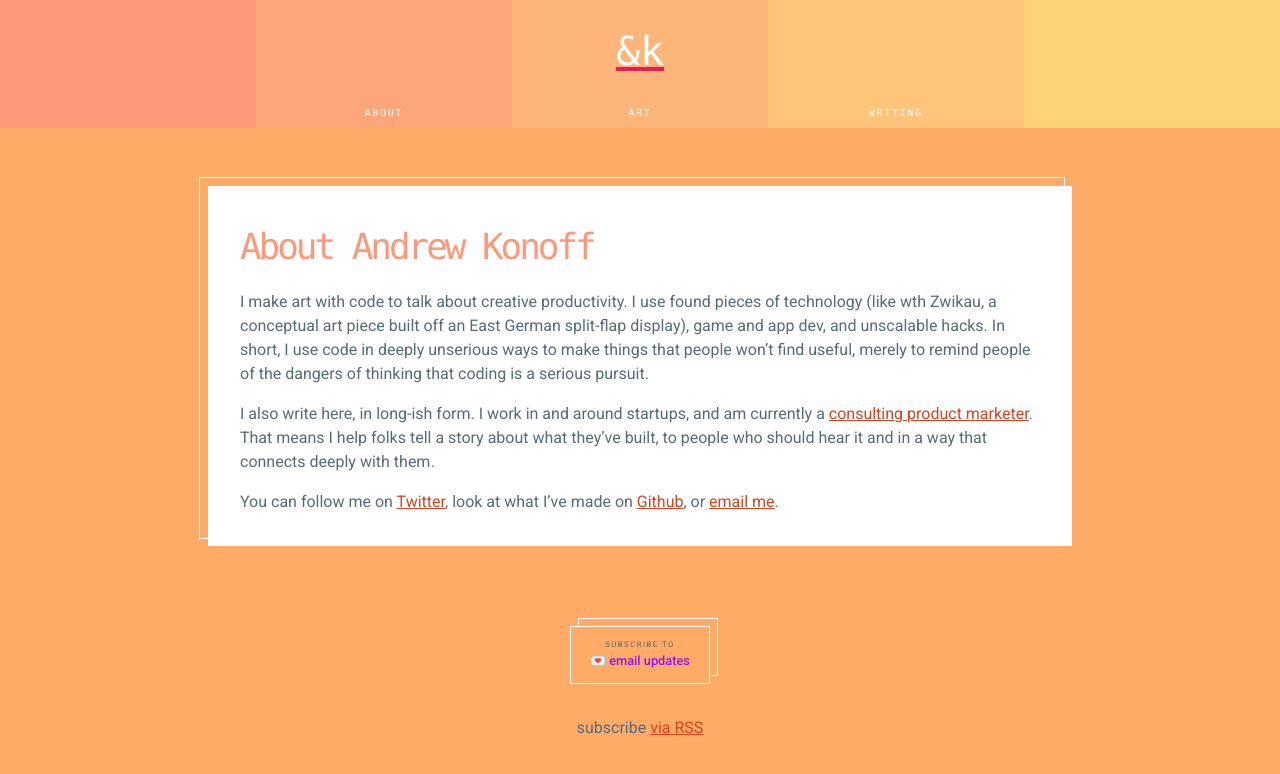
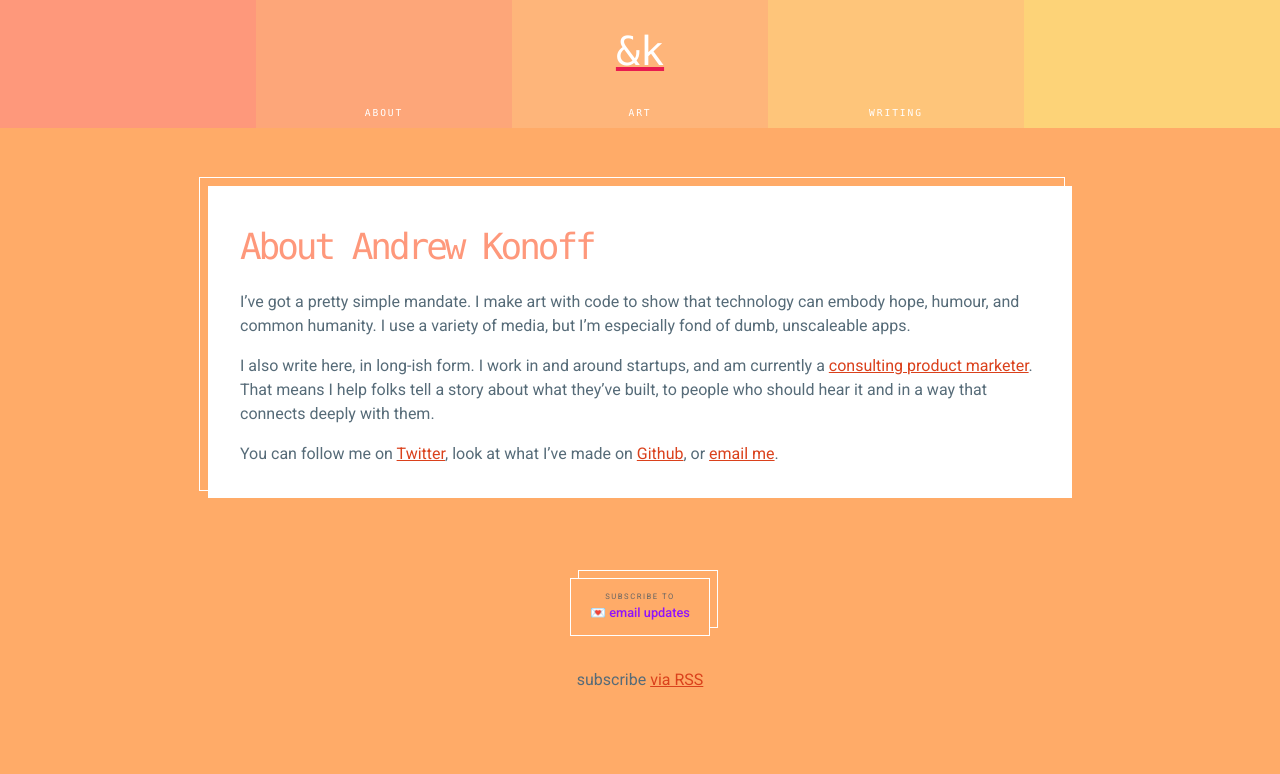
Before and after one commit to andkon/andkon.github.io, a Jekyll site: the page built from about.md, in a window 1280 px wide. Shown: the top 774 px of the page. Built offline with Jekyll 4.4.1, drawn with Linux system fonts in a browser that asks for light colours; nearby versions of some CDN libraries.

Commit message:
Updated about page and some part of journeying

```diff
--- a/about.md
+++ b/about.md
@@ -2,7 +2,8 @@
 title: About Andrew Konoff
 layout: page
 ---
-I make art with code to talk about creative productivity. I use found pieces of technology (like wth Zwikau, a conceptual art piece built off an East German split-flap display), game and app dev, and unscalable hacks. In short, I use code in deeply unserious ways to make things that people won't find useful, merely to remind people of the dangers of thinking that coding is a serious pursuit.
+
+I've got a pretty simple mandate. I make art with code to show that technology can embody hope, humour, and common humanity. I use a variety of media, but I'm especially fond of dumb, unscaleable apps.
 
 I also write here, in long-ish form. I work in and around startups, and am currently a [consulting product marketer](http://grok.work). That means I help folks tell a story about what they've built, to people who should hear it and in a way that connects deeply with them.
 
```
Also changed, not shown: _posts/2018-01-14-journeying.md (+1 -0 lines).
